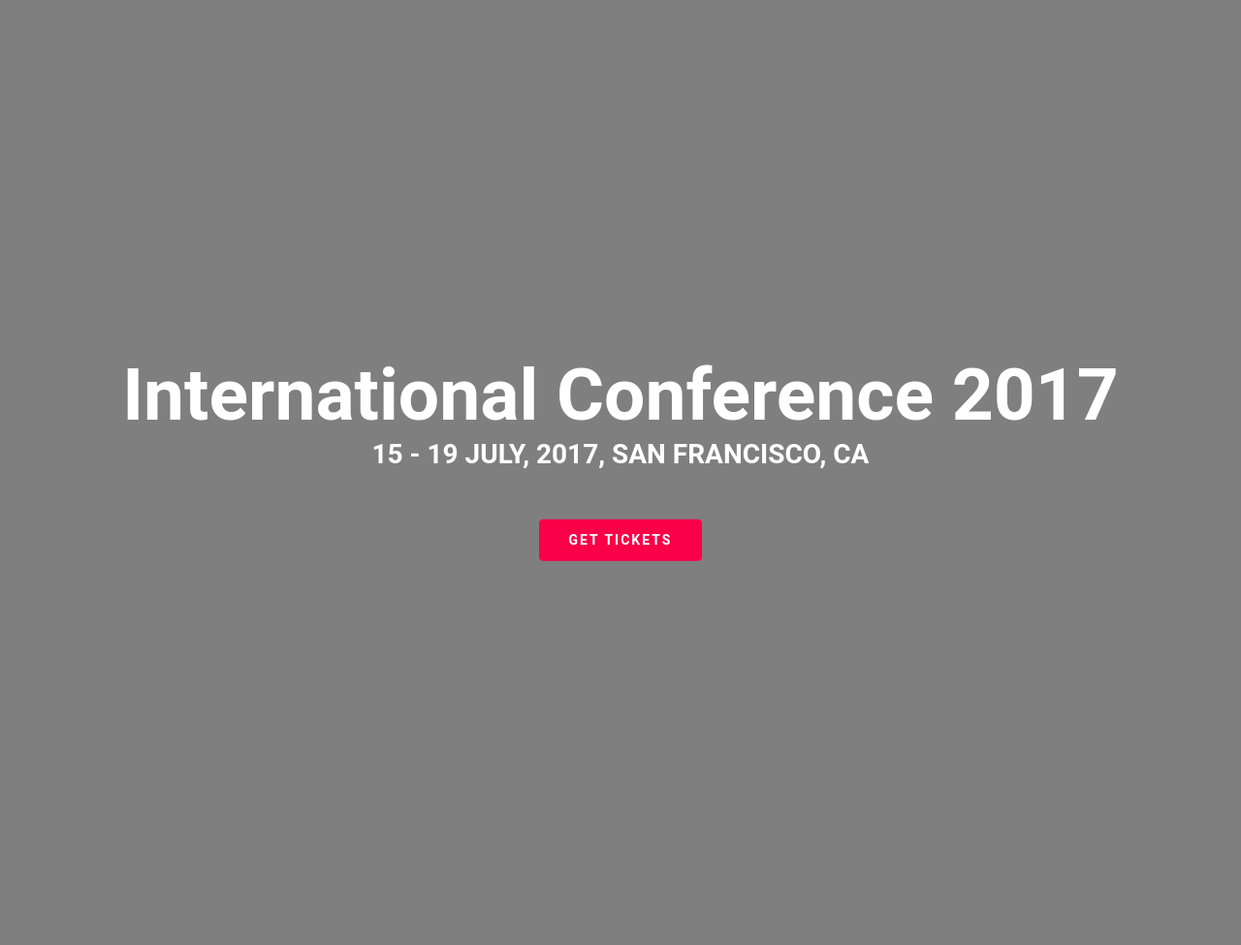
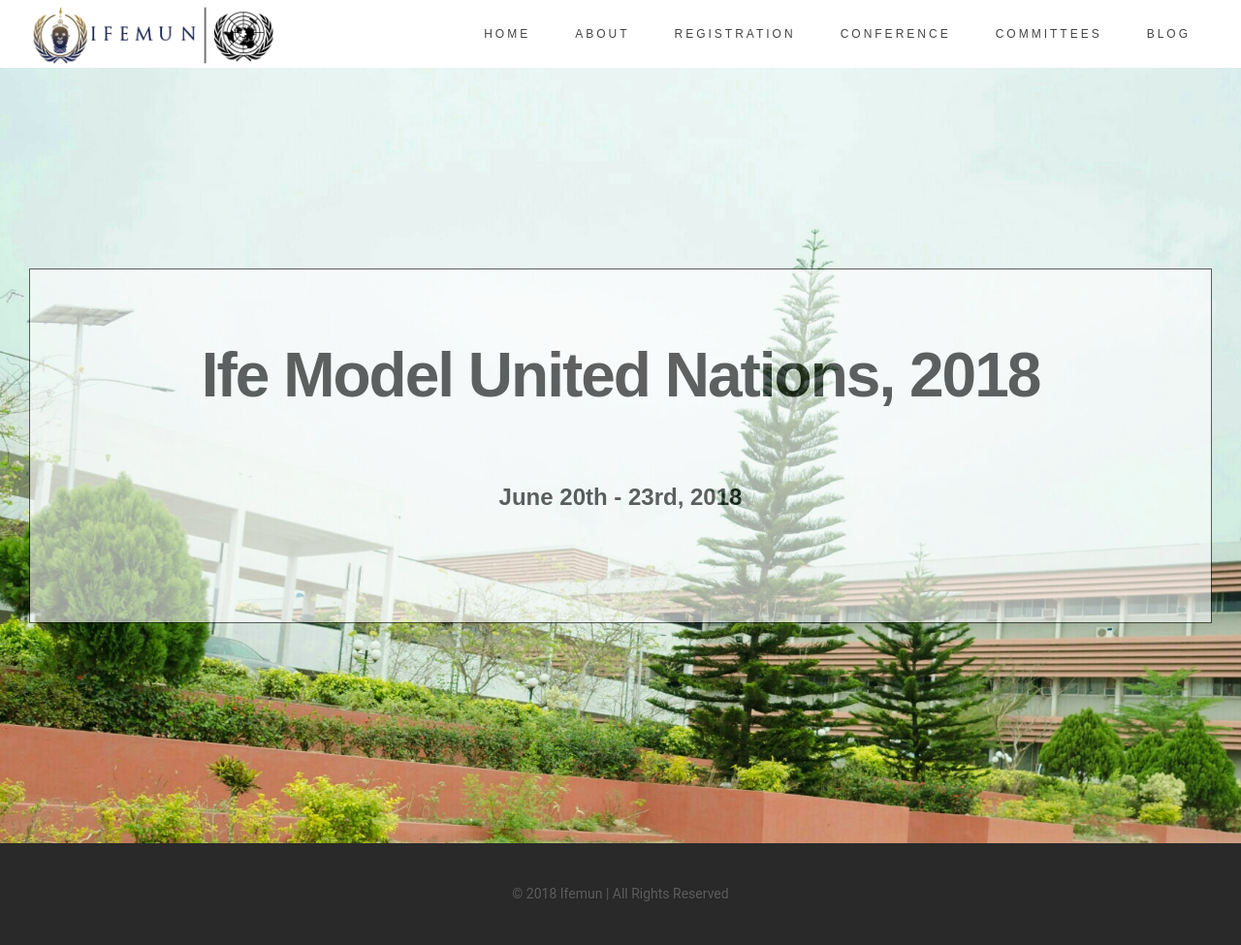
Before and after one commit to phvash/ifemun, a Django app: page /conference/ in a window 1280 px wide. Shown: the whole page at 97% size. Before the commit the page ends 579 px from the top, so only its background shows below. Run offline with Django 3.2, Linux system fonts and the light colour scheme; some libraries are stand-ins or nearby versions.

Commit message:
update homepage transparent bg

```diff
--- a/ifemun/conference/urls.py
+++ b/ifemun/conference/urls.py
@@ -5,5 +5,5 @@ from . import views
 
 urlpatterns = [
     url(r'^register$', views.RegistrationPage.as_view(), name='registration'),
-    url(r'^$', TemplateView.as_view(template_name='conference/home.html'), name='conference-home'),
+    url(r'^$', TemplateView.as_view(template_name='conference/new_home.html'), name='conference-home'),
 ]
--- a/ifemun/templates/conference/new_home.html
+++ b/ifemun/templates/conference/new_home.html
@@ -2,4 +2,65 @@
 {% load static %}
 {% block title %}Ifemun | Conference{% endblock %}
 {% block content %}
+
+
+<section id="slider" class=="slider-element slider-parallax full-screen force-full-screen" >
+
+        <!-- <div class="section dark nomargin noborder ohidden" style="padding: 120px 0;"> -->
+
+        <div class="slider-parallax-inner">
+
+            <div class="full-screen force-full-screen dark section nopadding nomargin noborder ohidden" style="background-image: url('{% static "images/bg4.jpg" %}'); background-size: cover; background-position: center center;">
+
+                <div class="container center">
+                    <div class="vertical-middle">
+
+
+                        <div class="emphasis-title">
+                                    <div class="transbox">
+                                        <h2>
+                                            <p>Ife Model United Nations, 2018</p>
+                                        </h2>
+                                        <h3>
+                                            <p>June 20th - 23rd, 2018</p>
+                                        </h3>
+                                            <a href="{% url 'conference:registration' %}" class="button button-border button-light button-circle t400" >Register</a>
+
+                                    </div>
+
+                        </div>
+
+
+                    </div>
+                </div>
+
+        </div>
+        </div>
+
+        </div>
+
+</section>
+
+<style>
+        div.background {
+            background: url(klematis.jpg) repeat;
+            border: 2px solid black;
+        }
+
+        div.transbox {
+            margin: 30px;
+            background-color: #ffffff;
+            border: 1px solid black;
+            opacity: 0.6;
+            filter: alpha(opacity=60); /* For IE8 and earlier */
+        }
+
+        div.transbox p {
+            margin: 5%;
+            font-weight: bold;
+            color: #000000;
+            z-index: 2;
+        }
+</style>
+
 {% endblock %}
--- a/ifemun/templates/new_base.html
+++ b/ifemun/templates/new_base.html
@@ -1,4 +1,6 @@
 {% include "new_header.html" %}
+
+<title>{% block title %}Ifemun | Home {% endblock title %} </title>
 
 {% include "new_nav.html" %}
 
--- a/ifemun/templates/new_footer.html
+++ b/ifemun/templates/new_footer.html
@@ -2,7 +2,7 @@
 
 <!-- Footer
 		============================================= -->
-		<footer id="footer" class="dark noborder">
+		<footer id="footer" class="dark noborder nomargin">
 
 
 
--- a/ifemun/templates/new_header.html
+++ b/ifemun/templates/new_header.html
@@ -37,7 +37,6 @@
 
 	<!-- Document Title
 	============================================= -->
-	<title>{% block title %}Ifemun | Home {% endblock title %} </title>
 
 </head>
 
--- a/ifemun/templates/new_nav.html
+++ b/ifemun/templates/new_nav.html
@@ -27,7 +27,7 @@
                         <li><a href="{% url 'home' %}"><div>Home</div></a></li>
                         <li><a href="{% url 'about' %}"><div>About</div></a></li>
                         <li><a href="{% url 'conference:registration' %}"><div>Registration</div></a></li>
-                        <li><a href="#"><div>Conference</div></a></li>
+                        <li><a href="{% url 'conference:conference-home' %}"><div>Conference</div></a></li>
                         <li><a href="{% url 'committees:committees_home' %}"><div>Committees</div></a></li>
                         <li><a href="#"><div>Blog</div></a></li>
                     </ul>
```
Also changed, not shown: ifemun/static/css/mine.css (+58 -0 lines), ifemun/templates/pages/backup.html (added, +36 -0 lines), ifemun/templates/pages/new_home.html (+38 -18 lines), ifemun/static/images/bg6.jpg (added).
